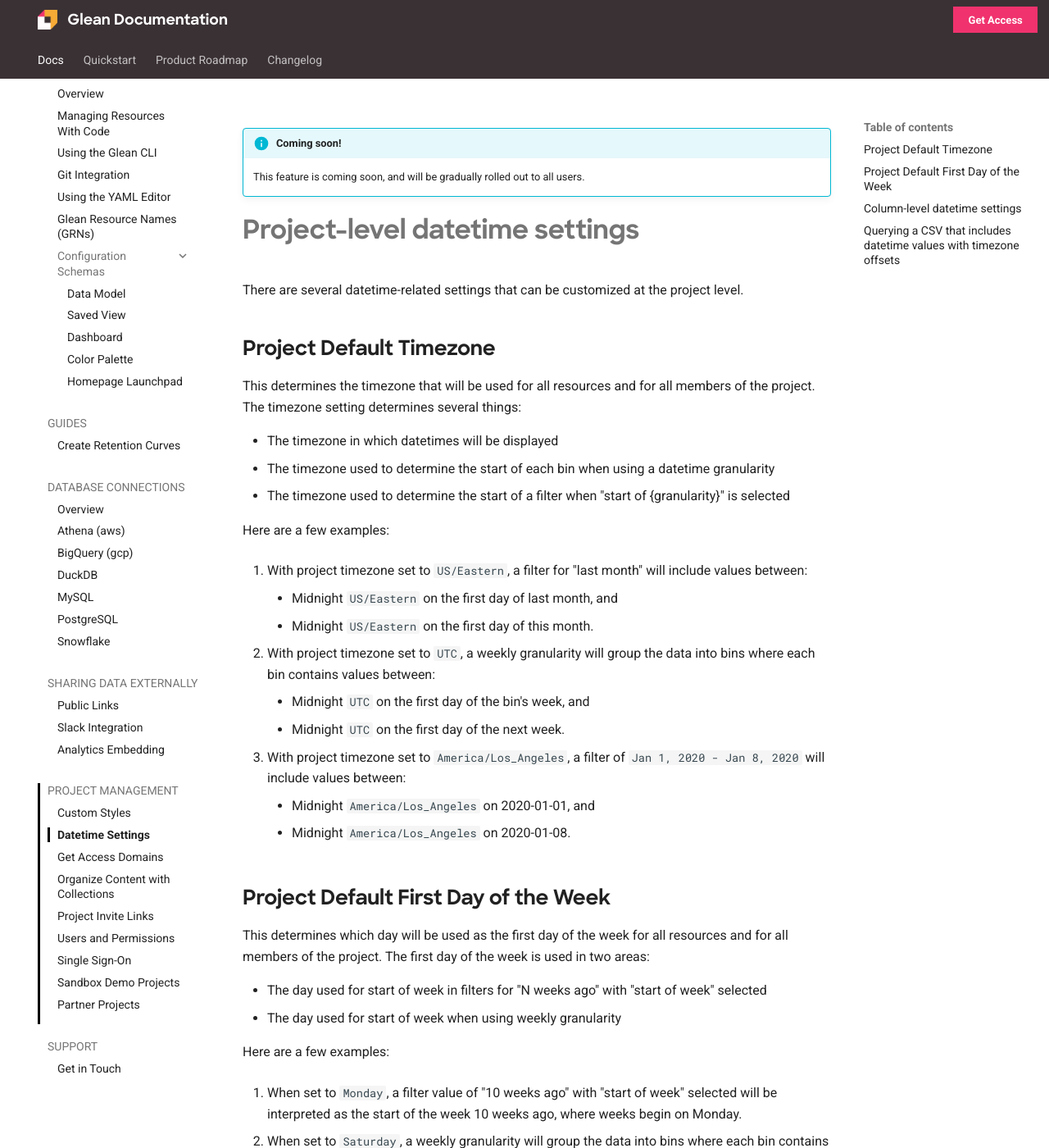
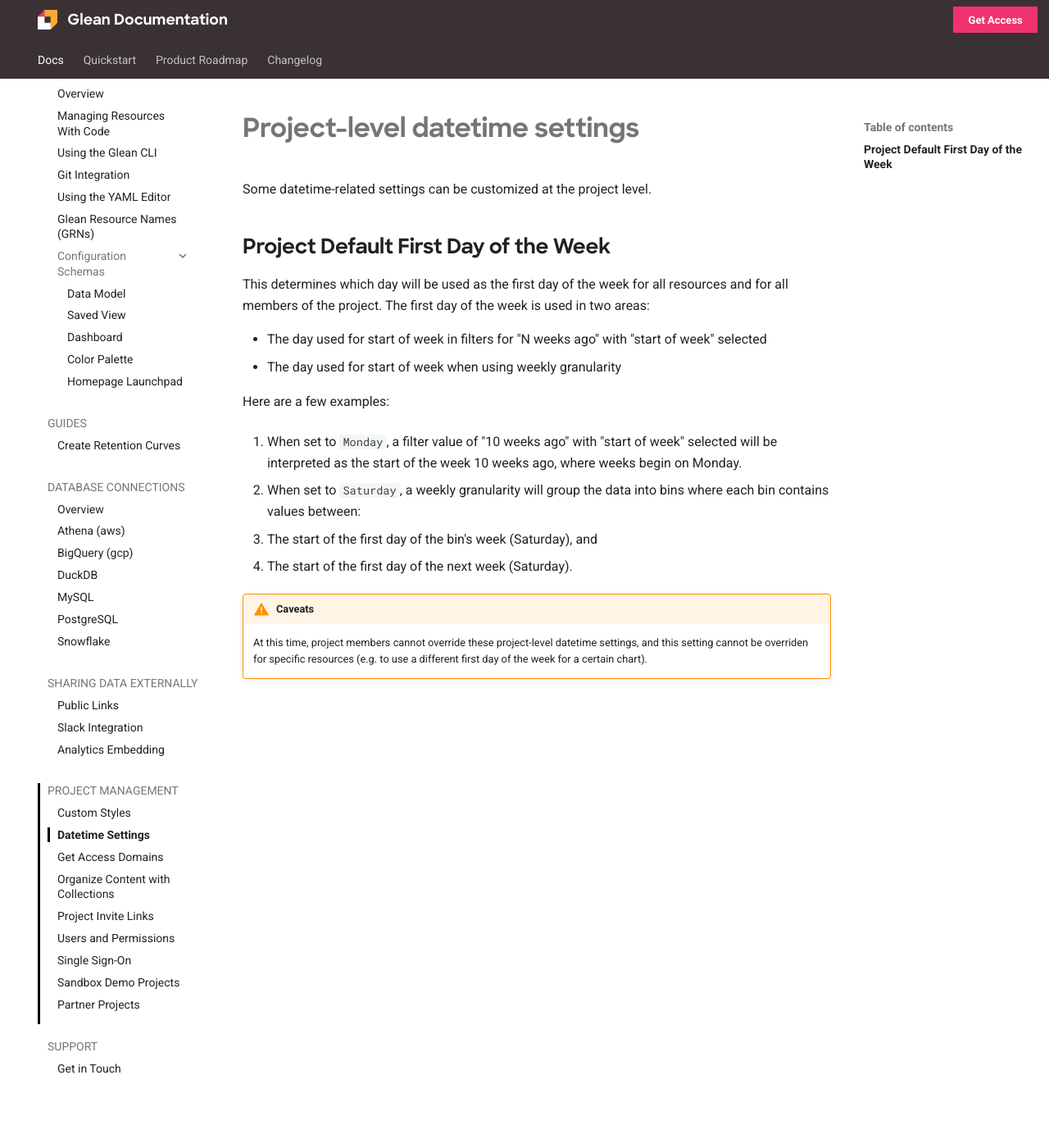
Before and after one commit to gleannyc/documentation, an MkDocs documentation site: the page built from docs/docs/project-management/datetime-settings.md, in a window 1280 px wide and 1400 px high. Shown: the whole window at 82% size. Built offline with MkDocs 1.6.1 and Material for MkDocs 9.7.7, drawn with Linux system fonts in a browser that asks for light colours; some of the changed text lies outside the part shown.

Commit message:
Update docs to reflect fdow shipped, tz reverted, duckdb bug fixed

````diff
--- a/docs/docs/project-management/datetime-settings.md
+++ b/docs/docs/project-management/datetime-settings.md
@@ -1,34 +1,6 @@
-!!! info "Coming soon!"
-
-    This feature is coming soon, and will be gradually rolled out to all users.
-
 # Project-level datetime settings
 
-There are several datetime-related settings that can be customized at the project level.
-
-
-## Project Default Timezone
-
-This determines the timezone that will be used for all resources and for all members of the project. The timezone setting determines several things:
-
-- The timezone in which datetimes will be displayed
-- The timezone used to determine the start of each bin when using a datetime granularity
-- The timezone used to determine the start of a filter when "start of {granularity}" is selected
-
-Here are a few examples:
-
-1. With project timezone set to `US/Eastern`, a filter for "last month" will include values between:
-    - Midnight `US/Eastern` on the first day of last month, and
-    - Midnight `US/Eastern` on the first day of this month.
-
-2. With project timezone set to `UTC`, a weekly granularity will group the data into bins where each bin contains values between:
-    - Midnight `UTC` on the first day of the bin's week, and
-    - Midnight `UTC` on the first day of the next week.
-
-3. With project timezone set to `America/Los_Angeles`, a filter of `Jan 1, 2020 - Jan 8, 2020` will include values between:
-    - Midnight `America/Los_Angeles` on 2020-01-01, and
-    - Midnight `America/Los_Angeles` on 2020-01-08.
-
+Some datetime-related settings can be customized at the project level.
 
 ## Project Default First Day of the Week
 
@@ -42,79 +14,9 @@
 1. When set to `Monday`, a filter value of "10 weeks ago" with "start of week" selected will be interpreted as the start of the week 10 weeks ago, where weeks begin on Monday.
 
 2. When set to `Saturday`, a weekly granularity will group the data into bins where each bin contains values between:
-    - The start of the first day of the bin's week (Saturday), and
-    - The start of the first day of the next week (Saturday).
-
+   - The start of the first day of the bin's week (Saturday), and
+   - The start of the first day of the next week (Saturday).
 
 !!! warning "Caveats"
 
-    At this time, project members cannot override these project-level datetime settings, (e.g. to view a chart in their local timezone), and this setting cannot be overriden for specific resources (e.g. to use a different first day of the week for a certain chart).
-
-
-## Column-level datetime settings
-
-There is also a column-level setting for datetime Attributes that are timezone-naive.
-
-When a column is timezone-naive, Glean doesn't know which timezone to use to interpret its values. So, for these columns, there's a "Timezone" setting in the attribute settings:
-
-![attribute timezone setting](../../assets/attribute-timezone-setting.png){: style="max-width:80%"}
-
-
-This value determines the timezone in which Glean will interpret the column's values.
-
-For example, let's say we have a column with timezone-naive datetime values:
-
-|*column values*|
-|---|
-|`2020-01-02 03:45:06.789`|
-|`2020-03-04 05:06:07.890`|
-|`2023-01-01 00:00:00.000`|
-
-If the `timezone` setting for this column is set to `UTC`, they will be interpreted like this:
-
-|*interpreted in `UTC`*|
-|---|
-|`2020-01-02 03:45:06.789 UTC`|
-|`2020-03-04 05:06:07.890 UTC`|
-|`2023-01-01 00:00:00.000 UTC`|
-
-However, if the `timezone` setting for this column is set to `US/Eastern`, they will be interpreted like this:
-
-|*interpreted in `US/Eastern`*|
-|---|
-|`2020-01-02 03:45:06.789 US/Eastern`|
-|`2020-03-04 05:06:07.890 US/Eastern`|
-|`2023-01-01 00:00:00.000 US/Eastern`|
-
-If we display those values in `UTC`, it's easy to see that they've been interpreted as different points in time:
-
-|*interpreted in `UTC`*|*interpreted in `US/Eastern`, displayed in `UTC`*|
-|---|---|
-|`2020-01-02 03:45:06.789 UTC` | `2020-01-02 08:45:06.789 UTC`|
-|`2020-03-04 05:06:07.890 UTC` | `2020-03-04 10:06:07.890 UTC`|
-|`2023-01-01 00:00:00.000 UTC` | `2023-01-01 05:00:00.000 UTC`|
-
-!!! info "Note"
-
-    Glean's "underlying data" feature does not interpret timezone-naive values, so this setting is not applied when using that feature.
-
-## Querying a CSV that includes datetime values with timezone offsets
-
-Here's an example of a CSV with some values that have timezone offsets:
-
-| `col` |
-|--------|
-| `2020-01-01 00:00:00.000 -0400` |
-| `2020-01-01 01:00:00.000 -04:00` |
-| `2020-01-01T02:00:00.000-04:00` |
-
-If your CSV includes values like this, Glean may not be able capture the timezone information correctly via DuckDB.
-
-To resolve this issue, use a SQL query in your model and modify that column like this:
-
-```sql
--- (replace 'col' with that column's name, and 'filename.csv' with your filename) --
-select * REPLACE (col::TIMESTAMPTZ AT TIME ZONE 'UTC' as col) from "filename.csv";
-```
-
-This will ensure that Glean receives the correct values from queries involving this column.
+    At this time, project members cannot override these project-level datetime settings, and this setting cannot be overriden for specific resources (e.g. to use a different first day of the week for a certain chart).
````
